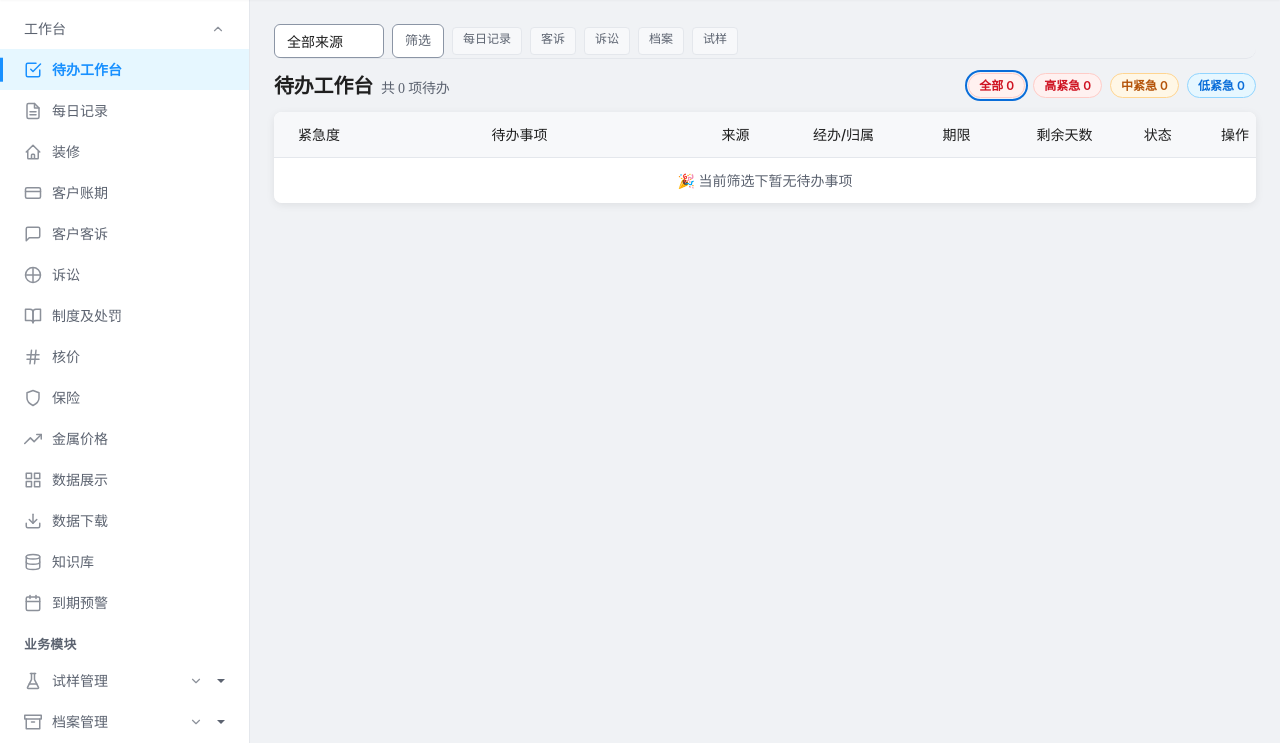
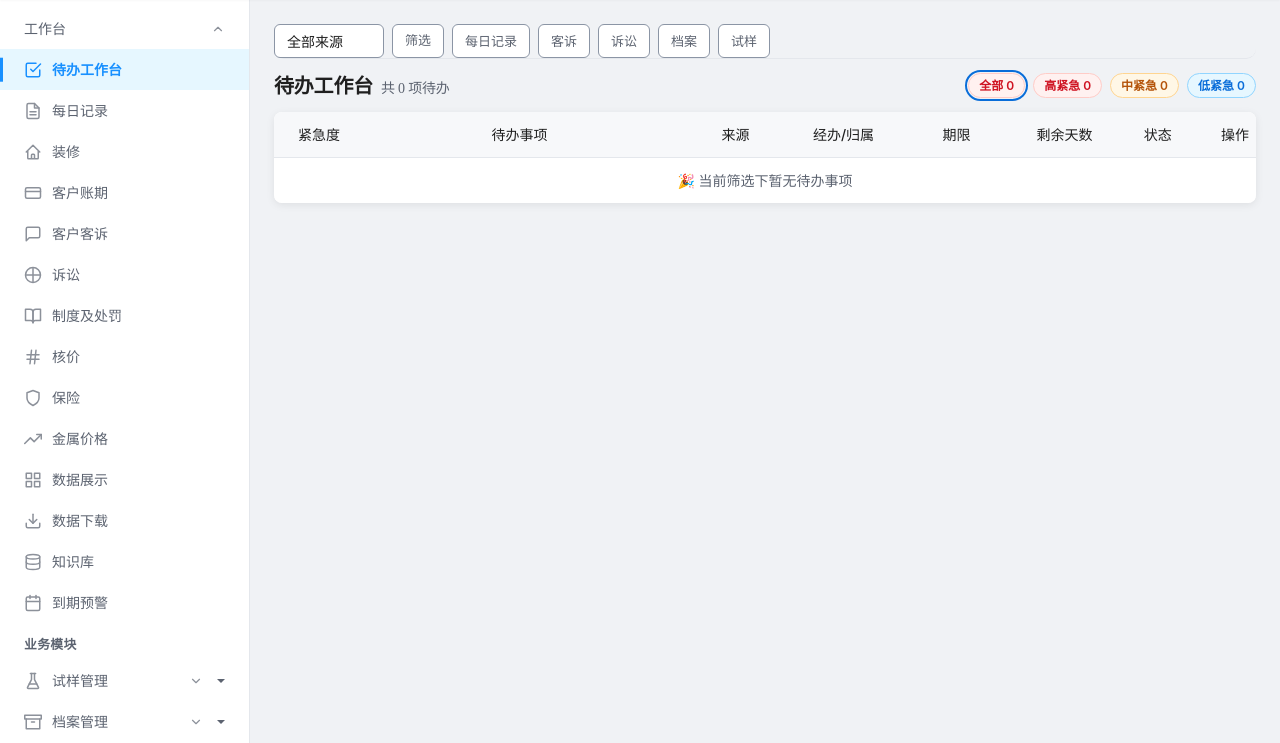
Before and after one commit to jefxff/ai-daily-work-record, a Django app: page /workspace/ in a window 1280 px wide. Shown: the part 56-799 px from the top of the page. Run offline with Django 4.2, Linux system fonts and the light colour scheme; the visitor is signed in with stand-in values (Sample User, id 1); data that the repository does not hold is empty; some libraries are stand-ins or nearby versions.

Commit message:
fix(workspace): unify page-actions control sizes — filter-chip now 34px like select/button
Page-actions' source shortcut chips (每日记录/客诉/诉讼/档案/试样) were
default .filter-chip style — padding:2px 10px, font-size:12px — visually
much smaller than the 34px select and .btn-transparent buttons beside them.

Fix: scope a local override .page-actions .filter-chip in workspace.html's
extra_css block (scoped to page-actions so page-header keeps small pill
appearance):
  height/min-height: 34px
  padding: 0 12px
  font-size: 13px
  border:1px solid border-strong, border-radius:6px
  background/text color match btn-transparent
  hover/focus-visible → primary-subtle + primary
  .is-active variant → primary-subtle bg + bold

Remove old inline min-height:28px hack on filter-chip elements; active state
now signalled via .is-active class (cleaner, works with pure CSS).
Bootstrap .form-select width:100% already overridden by flex:0 0 110px
+ explicit width/min-width/max-width; no template-level width issue.

User-visible: select / filter button / 5 shortcut chips / clear-link ALL
34px tall, same font-size 13px, same border-radius 6px on one row.

```diff
--- a/records/templates/records/workspace.html
+++ b/records/templates/records/workspace.html
@@ -13,11 +13,11 @@
     </select>
     <button type="submit" class="btn-transparent">筛选</button>
     {% if source_filter %}
-    <a href="?{% if urgency_filter %}urgency={{ urgency_filter }}{% endif %}" class="filter-chip" style="min-height:28px">清除来源 ✕</a>
+    <a href="?{% if urgency_filter %}urgency={{ urgency_filter }}{% endif %}" class="filter-chip">清除来源 ✕</a>
     {% endif %}
     {% for mod_key, mod_label in source_shortcuts %}
     <a href="?source={{ mod_key }}{% if urgency_filter %}&urgency={{ urgency_filter }}{% endif %}"
-       class="filter-chip" style="min-height:28px{% if source_filter == mod_key %};outline:2px solid var(--c-primary-active);outline-offset:1px;color:var(--c-primary);font-weight:600{% endif %}">{{ mod_label }}</a>
+       class="filter-chip{% if source_filter == mod_key %} is-active{% endif %}">{{ mod_label }}</a>
     {% endfor %}
 </form>
 {% endblock %}
@@ -88,7 +88,44 @@
 
 {% block extra_css %}
 <style>
-    /* 紧急度快捷筛选 chip —— 放在 page-header 右侧 filter-chips 容器内 */
+    /* === page-actions 内的所有控件统一规格（参照 .page-actions .btn-transparent） ===
+       .filter-chip 在 page-actions 里呈现为与 select / 按钮一样的 34px 高按钮外形；
+       但在 page-header 里仍保留小标签外观（color 由全局 .filter-chip 控制）。 */
+    .page-actions .filter-chip {
+        height: 34px !important;
+        min-height: 34px !important;
+        display: inline-flex !important;
+        align-items: center !important;
+        padding: 0 12px !important;
+        background: var(--c-surface) !important;
+        color: var(--c-text-secondary) !important;
+        border: 1px solid var(--c-border-strong) !important;
+        border-radius: 6px !important;
+        font-size: 13px !important;
+        font-weight: 500 !important;
+        text-decoration: none !important;
+        white-space: nowrap !important;
+        line-height: 1 !important;
+        transition: background-color var(--dur-fast) ease,
+                    color var(--dur-fast) ease,
+                    border-color var(--dur-fast) ease;
+    }
+    .page-actions .filter-chip:hover,
+    .page-actions .filter-chip:focus-visible {
+        background: var(--c-primary-subtle) !important;
+        color: var(--c-primary) !important;
+        border-color: var(--c-primary) !important;
+        text-decoration: none !important;
+    }
+    /* 当前激活的来源快捷筛选：主色 + 加粗 */
+    .page-actions .filter-chip.is-active {
+        background: var(--c-primary-subtle) !important;
+        color: var(--c-primary) !important;
+        border-color: var(--c-primary) !important;
+        font-weight: 600 !important;
+    }
+
+    /* 紧急度快捷筛选 chip —— page-header 右侧，保持胶囊标签外观 */
     .ws-chips { align-items: center; }
     .ws-chip {
         display: inline-flex;
```
